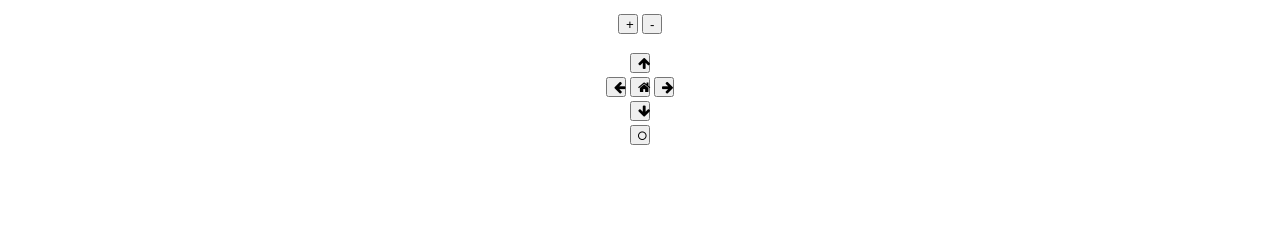
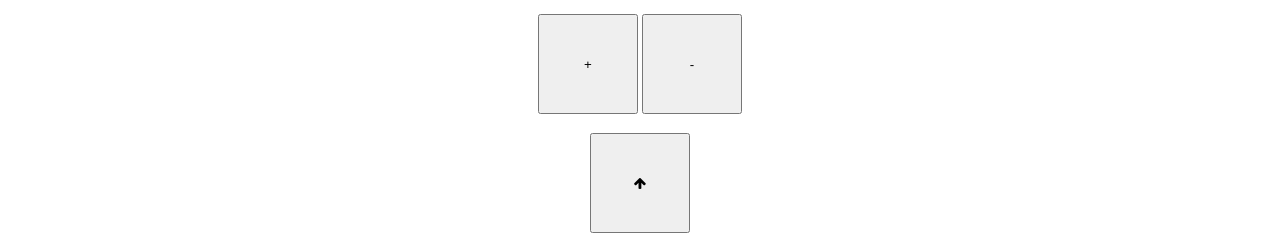
Before and after one commit to Mobilu/Lab1, a plain HTML site: page index.html in a window 1280 px wide. Shown: the part 570-804 px from the top of the page. Drawn offline with Linux system fonts and the light colour scheme; some packages are replaced by stand-ins of ours.

Commit message:
Update style.css

```diff
--- a/style.css
+++ b/style.css
@@ -4,8 +4,8 @@
       }
 
 button {
-	height: 20px;
-	width: 20px;
+	height: 100px;
+	width: 100px;
 }
 
 html, body {
```
